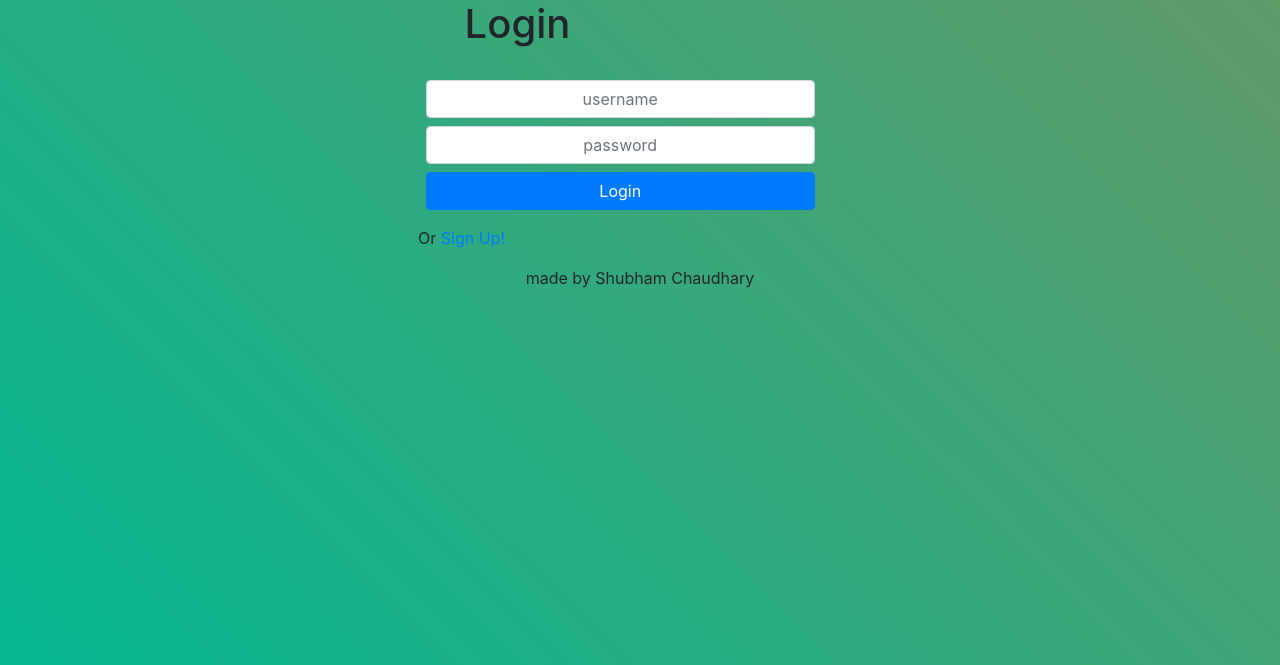
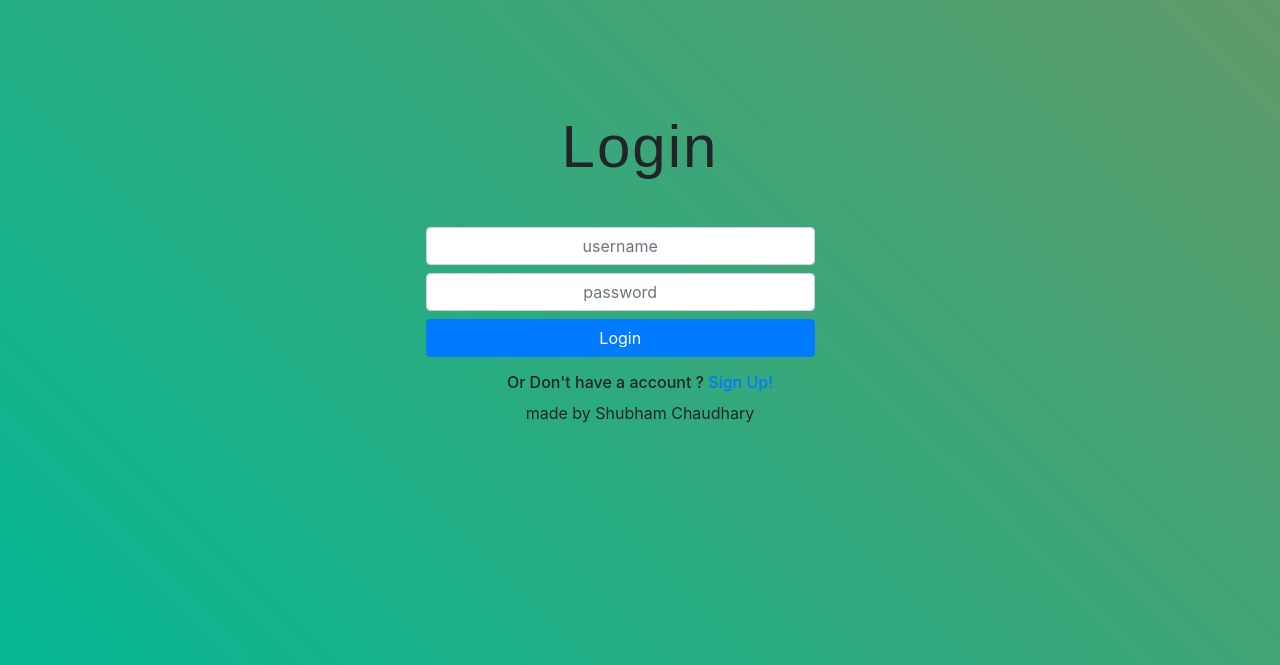
Before and after one commit to chaudharyshubham04/new-photo-gallery, a Node server app: page /login in a window 1280 px wide. Shown: the part 56-721 px from the top of the page. Run offline with Node 20, Linux system fonts and the light colour scheme; some libraries are stand-ins or nearby versions.

Commit message:
styled login and signup page

```diff
--- a/views/error.ejs
+++ b/views/error.ejs
@@ -30,7 +30,7 @@ background-image: linear-gradient( 20deg, #FFCCFF,#99FFCC); ">
                <div class="container">
 	           <h1><%=error%>.</h1>
 
-	           <div style="margin-top:3%;">
+	           <div style="margin-top:4%;">
 	            <a href="/register" class="btn btn-outline-secondary" style="text-decoration:none;">SignUp</a>
                 <a href="/login" class="btn btn-outline-dark" style="text-decoration:none;">Login</a>
                </div>
--- a/views/login.ejs
+++ b/views/login.ejs
@@ -1,21 +1,31 @@
-<%-include("partials/header")-%>
-<div style="margin-left:30%">
-<h1 style="margin-left:6% ">Login</h1>            <!--   style="margin-left:10%" -->
+ <%-include("partials/header")-%>
+ <header style="text-align:center; margin-top: 10%; margin-bottom:4%;">
+ 	<h1 style="font-size: 60px;font-family:sans-serif; letter-spacing: 2px; ">Login</h1>
+ </header>
 
-<form action="/login" method="post"  >
-	<div class="form-group" style="width: 50%;text-align: center; margin-top: 2rem; margin-bottom: 1rem;">
+<div style="margin-left:30%; ">
+	<form action="/login" method="post"  >
+	<div class="form-group" style="width: 50%;">
 	<input type="text" name="username" placeholder="username" class="form-control  m-2 text-center" autocomplete="off">
 	<input type="password" name="password" placeholder="password"  class="form-control m-2 text-center">
-	<button type="submit" class="btn btn-primary btn-block m-2">Login</button>
+	<button type="submit" class="btn btn-primary btn-block m-2" style="">Login</button>
 	</div>
 </form>
 
+</div >
 
-	<p>Or<a href="/register"> Sign Up!</a> </p>   <!--      style="margin-left:8%"> -->
+ <section style="text-align: center;">
+ 	<h6>Or Don't have a account ?<a href="/register" style="text-decoration: none;" > Sign Up!</a></h6>
+ </section>
 
-</div>
 
-<footer class="text-center " style="margin-left:-7% padding-left:20px; ">
-<p>made by Shubham Chaudhary</p>
+<footer  style="text-align: center;margin-bottom:0rem;" >
+	<p >made by Shubham Chaudhary</p>
 </footer>
+
+
+
+
+
+
 <%-include("partials/footer")-%>
```
Also changed, not shown: views/campgrounds.ejs (+9 -9 lines), views/register.ejs (+24 -11 lines).
